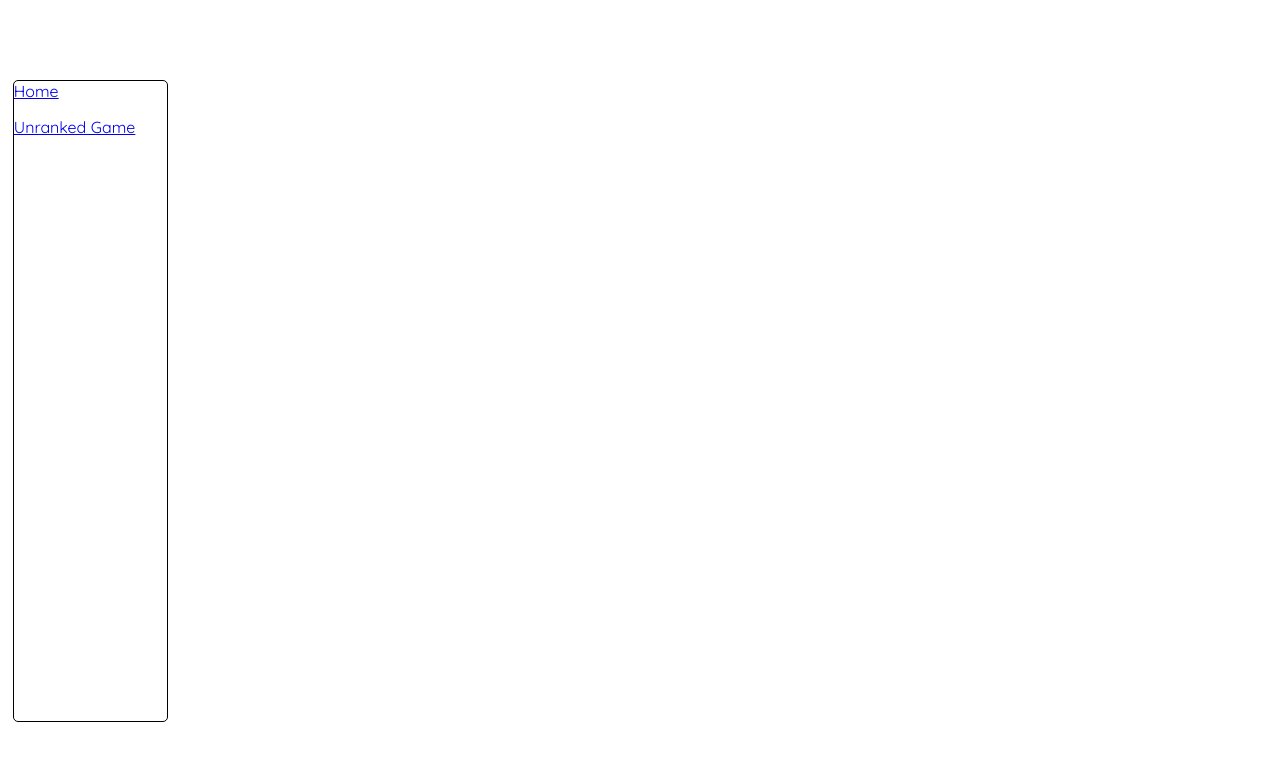
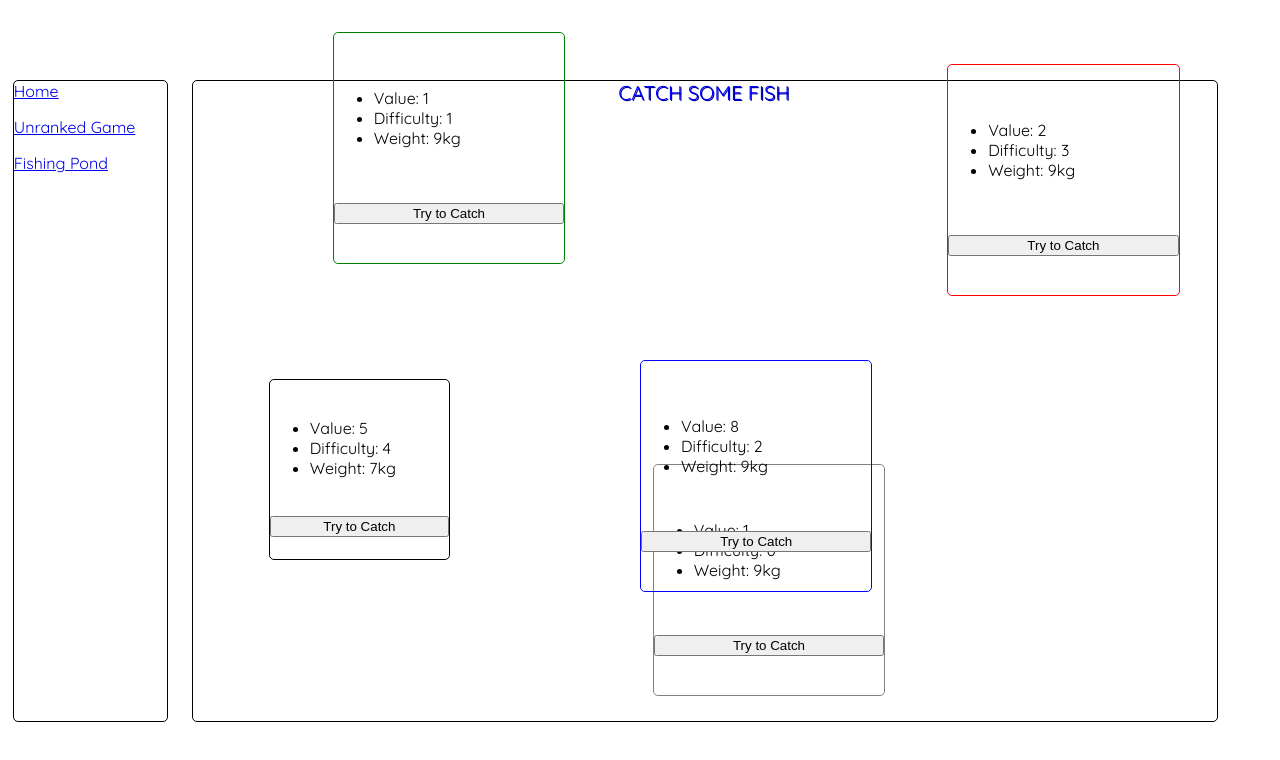
Before and after one commit to kevinfields/lottery-simulator, a React (Create React App) app: page /fishing-pond in a window 1280 px wide. Before the commit this address had no page. Shown: the top 760 px of the page. Built offline with nearby package versions, Linux system fonts and the light colour scheme.

Commit message:
fishing pond template

```diff
--- a/src/App.js
+++ b/src/App.js
@@ -4,6 +4,7 @@ import { Routes, Route, useNavigate} from "react-router-dom";
 import HomePage from './pages/HomePage';
 import Links from './components/Links';
 import UnrankedPage from './unranked/pages/UnrankedPage';
+import FishingPage from './fishing/pages/FishingPage';
 
 function App() {
   return (
@@ -20,6 +21,10 @@ function App() {
           path='/unranked-game'
           element={<UnrankedPage />}
         />
+        <Route
+          path='/fishing-pond'
+          element={<FishingPage />}
+        />
       </Routes>
       <Links />
     </div>
--- a/src/components/Links.js
+++ b/src/components/Links.js
@@ -10,6 +10,9 @@ const Links = () => {
       <Link to='/unranked-game'>
         Unranked Game
       </Link>
+      <Link to='/fishing-pond'>
+        Fishing Pond
+      </Link>
     </div>
   )
 }
--- /dev/null
+++ b/src/fishing/Fishing.css
@@ -0,0 +1,20 @@
+.welcome {
+  position: fixed;
+  left: 45vw;
+  top: 10vh;
+  width: 20vw;
+  height: 10vh;
+  text-align: center;
+  font-size: 15pt;
+  color: blue;
+  text-shadow: 1px 1px darkblue;
+}
+
+.fish {
+  border-width: 1px;
+  border-style: solid;
+  border-radius: 5px;
+  display: flex;
+  flex-direction: column;
+  justify-content: space-evenly;
+}
--- /dev/null
+++ b/src/fishing/components/Fish.js
@@ -0,0 +1,35 @@
+import React from 'react'
+
+const Fish = (props) => {
+
+  return (
+    <div
+      className='fish'
+      style={{
+        borderColor: props.fish.borderColor,
+        position: 'fixed',
+        left: `${props.fish.left}vw`,
+        bottom: `${props.fish.bottom}vh`,
+        width: `${props.fish.size * 2}vw`,
+        height: `${props.fish.size * 2}vw`,
+      }}
+    >
+      <ul className='fish-stats'>
+        <li>
+          Value: {props.fish.value}
+        </li>
+        <li>
+          Difficulty: {props.fish.difficulty}
+        </li>
+        <li>
+          Weight: {props.fish.size}kg
+        </li>
+      </ul>
+      <button onClick={() => props.attemptCatch()}>
+        Try to Catch
+      </button>
+    </div>
+  )
+}
+
+export default Fish
--- /dev/null
+++ b/src/fishing/components/Pond.js
@@ -0,0 +1,52 @@
+import React, {useState, useEffect} from 'react'
+import Loading from '../../components/Loading';
+import loadFish from '../functions/loadFish';
+import Fish from './Fish';
+
+const colorArray = ['gray', 'green', 'blue', 'red', 'black', 'purple'];
+
+const Pond = (props) => {
+
+  const [currentFish, setCurrentFish] = useState([]);
+  const [loading, setLoading] = useState(true);
+
+  const loadFishes = () => {
+
+    let fishNet = [];
+    for (let i=0; i<5; i++) {
+
+      let fish = loadFish(i);
+      fish = {
+        ...fish,
+        left: Math.floor(Math.random() * 70) + 15,
+        bottom: Math.floor(Math.random() * 70) + 10,
+        borderColor: colorArray[i],
+      };
+      fishNet.push(fish);
+    };
+    setCurrentFish(fishNet);
+    setLoading(false);
+  }
+
+  useEffect(() => {
+    loadFishes();
+  }, []);
+
+  return (
+    <div className='pond'>
+      {loading ?
+        <Loading />
+        :
+        currentFish.map((fish, key) => (
+          <Fish
+            fish={fish}
+            key={key}
+            attemptCatch={() => console.log(JSON.stringify(fish))}
+          />
+        ))
+      }
+    </div>
+  )
+}
+
+export default Pond
--- /dev/null
+++ b/src/fishing/functions/loadFish.js
@@ -0,0 +1,8 @@
+export default function loadFish(number) {
+
+  return {
+    value: Math.floor(Math.random() * number * 5) + 1,
+    difficulty: number,
+    size: 9 - Math.floor(Math.random() * number),
+  }
+}
--- /dev/null
+++ b/src/fishing/pages/FishingPage.js
@@ -0,0 +1,18 @@
+import React from 'react';
+import Pond from '../components/Pond';
+import '../Fishing.css';
+
+const FishingPage = () => {
+
+
+  return (
+    <div className='page'>
+      <div className='welcome'>
+        CATCH SOME FISH
+      </div>
+      <Pond />
+    </div>
+  )
+}
+
+export default FishingPage
--- a/src/unranked/pages/IPAddressPage.js
+++ b/src/unranked/pages/IPAddressPage.js
@@ -20,7 +20,7 @@ const IPAddressPage = (props) => {
 
   return (
     <div className='ip-address-box'>
-      IP ADDRESS : {myAddress}
+      PUBLIC IP : {myAddress}
     </div>
   )
 }
--- a/src/unranked/pages/UnrankedPage.js
+++ b/src/unranked/pages/UnrankedPage.js
@@ -66,9 +66,7 @@ const UnrankedPage = () => {
   const adjustViewedSlots = (key, ticket) => {
     let copy = {...ticket};
     copy.slots[key].viewed = true;
-    setOpenedTicket({
-      ...copy,
-    });
+    setOpenedTicket(copy);
 
     let myTicketCatcher = [...myTickets];
     myTicketCatcher[ticket.index] = copy;
@@ -80,9 +78,7 @@ const UnrankedPage = () => {
 
     let copy = {...ticket};
     copy.winningNumbers[key].viewed = true;
-    setOpenedTicket({
-      ...copy,
-    });
+    setOpenedTicket(copy);
 
     let myTicketCatcher = [...myTickets];
     myTicketCatcher[ticket.index] = copy;
```
